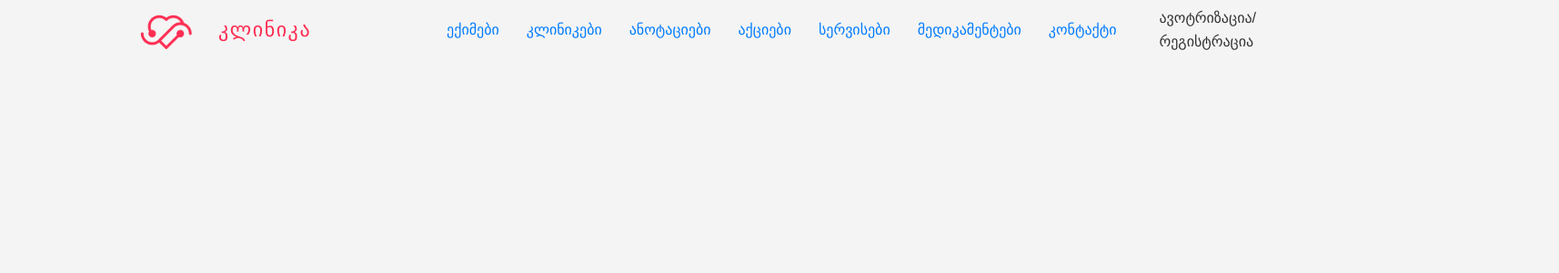
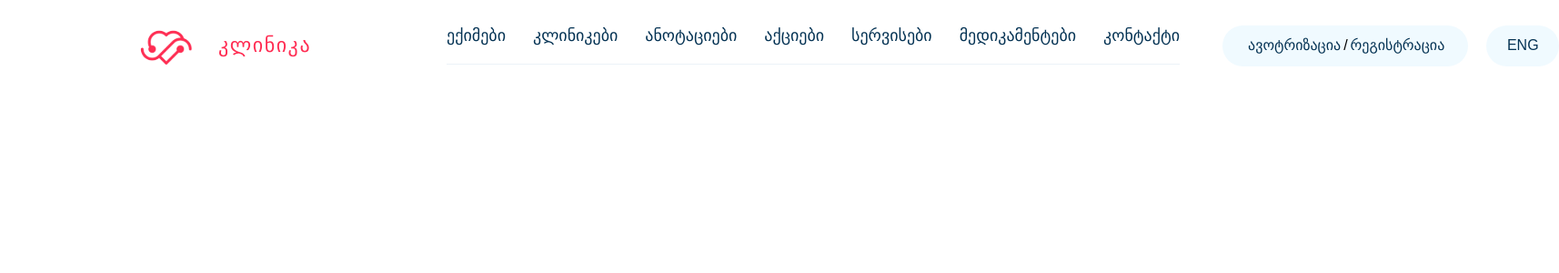
Before and after one commit to Dirakli/Clinic-frontend, an Angular app: page / in a window 1280 px wide. Shown: the top 300 px of the page at 91% size, 1714 px wide, since content can reach past the window. Built offline with nearby package versions, Linux system fonts and the light colour scheme; a small style sheet from the web is missing.

Commit message:
Add styles in header

```diff
--- a/src/app/header/header.component.css
+++ b/src/app/header/header.component.css
@@ -3,9 +3,11 @@ header {
   padding-left: 150px;
   padding-right: 149px;
   width: 100%;
+  margin-top: 17px;
   height: 66px;
   align-items: center;
-  justify-content: flex-start;
+  text-align: center;
+  justify-content: space-between;
 }
 
 .title-wrapper {
@@ -28,10 +30,71 @@ header {
   gap: 30px;
 }
 
+a {
+  color: #053354;
+  font-family: "FiraGO", sans-serif;
+  font-weight: 400;
+  font-size: 18px;
+  line-height: 21.6px;
+}
+
+a:hover {
+  font-weight: 500;
+}
+
 nav {
   margin-left: 149px;
+  border-bottom: 1px solid #ecf2f8;
+  padding-bottom: 20px;
 }
 
 .autorization {
   margin-left: 47px;
+  width: 100%;
+  height: 45px;
+  border-radius: 25px;
+  padding-left: 25px;
+  padding-right: 23px;
+  display: flex;
+  justify-content: center;
+  align-items: center;
+  background-color: #f0faff;
 }
+
+.autorization button {
+  color: #053354;
+  font-family: "FiraGO", sans-serif;
+  font-weight: 400;
+  margin: 0 3px;
+  background-color: transparent;
+  font-size: 16px;
+  line-height: 19.2px;
+}
+
+.autorization button:hover {
+  color: #18a4e1;
+}
+
+.language {
+  margin-left: 20px;
+  display: flex;
+  justify-content: center;
+  align-items: center;
+  width: 80px;
+  height: 45px;
+  background-color: #f0faff;
+  border-radius: 25px;
+  flex-shrink: 0;
+}
+
+.language span {
+  color: #053354;
+  font-family: "FiraGO", sans-serif;
+  font-weight: 400;
+  font-size: 16px;
+  line-height: 19.2px;
+}
+
+.language span:hover {
+  color: #18a4e1;
+}
--- a/src/app/header/header.component.ts
+++ b/src/app/header/header.component.ts
@@ -24,9 +24,13 @@ import { Component } from '@angular/core';
         </ul>
       </nav>
       <div class="autorization">
-        <span>ავოტრიზაცია/</span>
-        <span>რეგისტრაცია</span>
+        <button>ავოტრიზაცია</button>
+        <span> / </span>
+        <button>რეგისტრაცია</button>
       </div>
+      <button class="language">
+        <span>ENG</span>
+      </button>
     </header>
   `,
   styleUrl: './header.component.css',
--- a/src/styles.css
+++ b/src/styles.css
@@ -1,5 +1,4 @@
-/* Global styles */
-@import url("https://free.bboxtype.com/embedfonts/?family=FiraGO:200,500,700");
+@import url("https://free.bboxtype.com/embedfonts/?family=FiraGO:200,400,500,700");
 
 * {
   margin: 0;
@@ -33,22 +32,18 @@ form {
 }
 
 body {
-  background-color: #f4f4f4;
-  color: #333;
   line-height: 1.6;
 }
 
-/* Links styling */
 a {
   color: #007bff;
   text-decoration: none;
 }
 
 a:hover {
-  text-decoration: underline;
+  text-decoration: none;
 }
 
-/* Headings styling */
 h1,
 h2,
 h3,
@@ -58,35 +53,13 @@ h6 {
   font-weight: 600;
 }
 
-/* Container for layout */
-.container {
-  max-width: 1200px;
-  margin: 0 auto;
-  padding: 0 20px;
-}
-
-/* Flexbox utility */
-.flex {
-  display: flex;
-  justify-content: space-between;
-  align-items: center;
-}
-
-/* Global button styles */
 button {
-  background-color: #007bff;
-  color: white;
   border: none;
   cursor: pointer;
   font-size: 16px;
   border-radius: 4px;
 }
 
-button:hover {
-  background-color: #0056b3;
-}
-
-/* Global form styling */
 input,
 select,
 textarea {
@@ -103,3 +76,9 @@ textarea:focus {
   outline: none;
   border-color: #007bff;
 }
+
+a,
+button,
+link {
+  cursor: pointer;
+}
```
